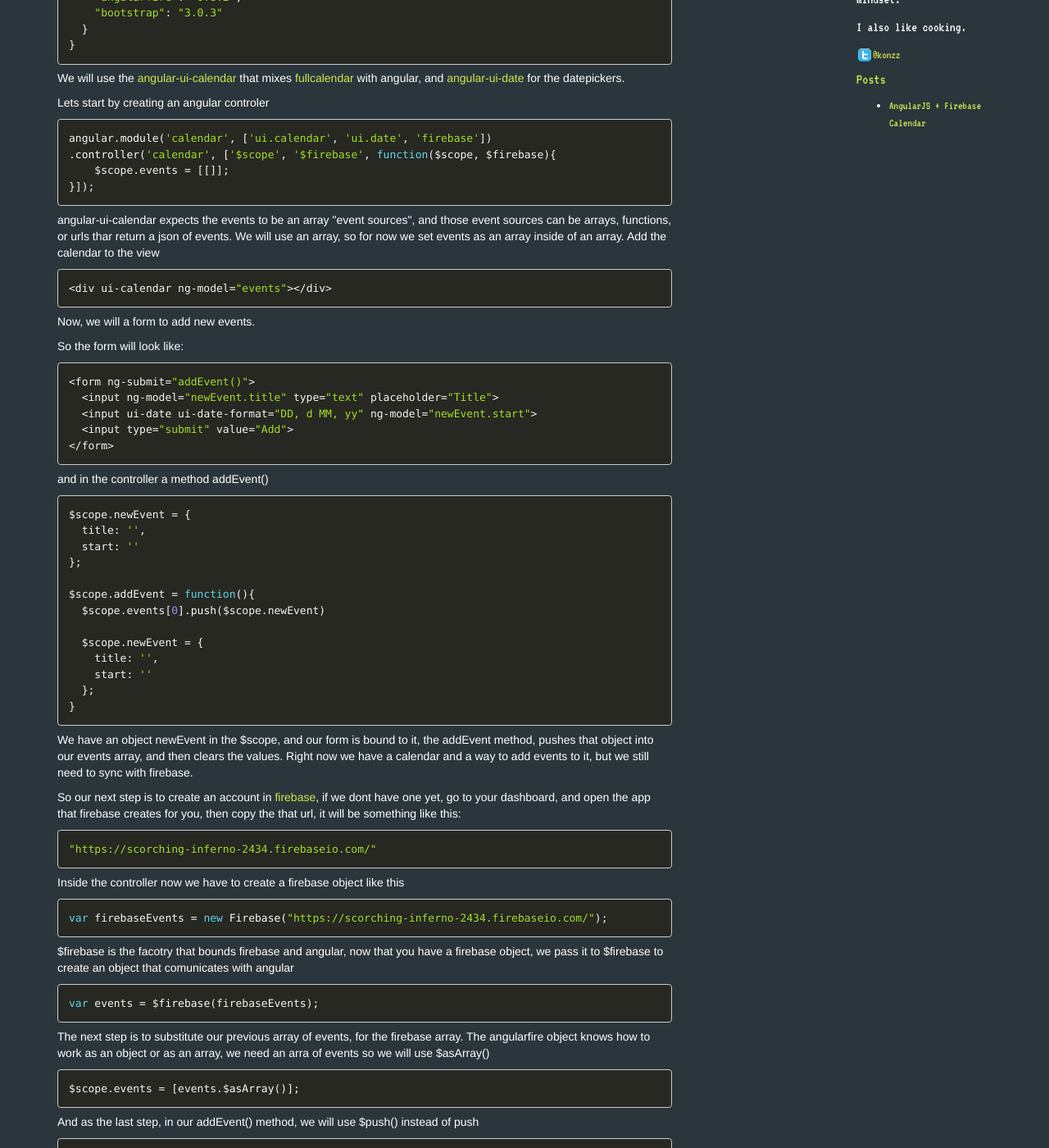
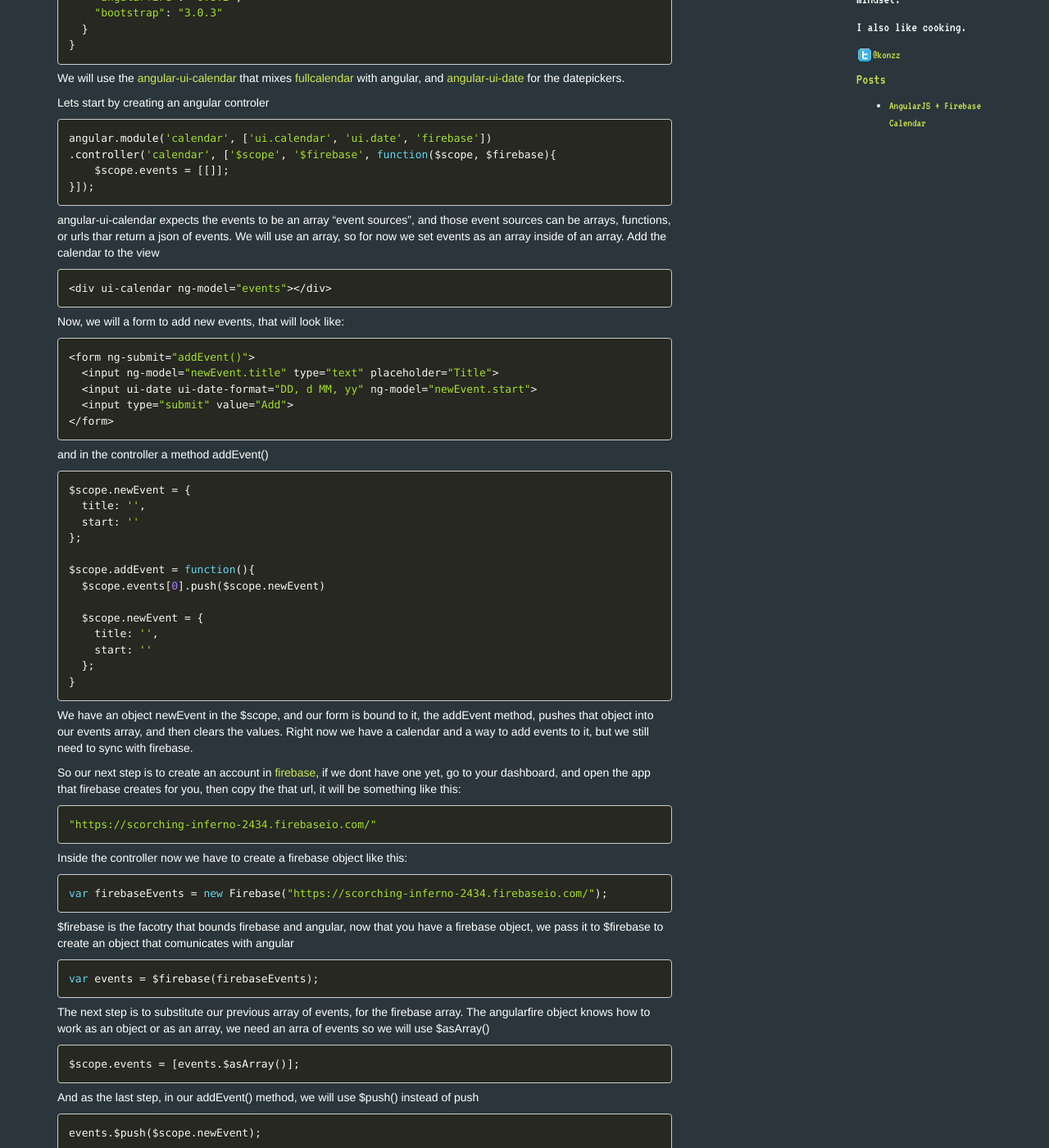
Before and after one commit to konzz/konzz.github.io, a Jekyll site: the page built from _posts/2014-09-15-angular-firebase-calendar.markdown, in a window 1280 px wide and 1400 px high, scrolled down 522 px. Shown: the whole window at 82% size. Built offline with Jekyll 4.4.1, drawn with Linux system fonts in a browser that asks for light colours; nearby versions of some CDN libraries; library files that are not in the unit come from our copies; Markdown is read by kramdown in place of the engine named in the settings; part of the change alters nothing that is shown; some of the changed text lies outside the part shown.

Commit message:
post done with proper markdown

````diff
--- a/_config.yml
+++ b/_config.yml
@@ -11,6 +11,6 @@ twitter_username: konzz
 github_username:  konzz
 
 # Build settings
-markdown: kramdown
+markdown: redcarpet
 highlighter: pygments
 encoding: UTF-8
--- a/_includes/head.html
+++ b/_includes/head.html
@@ -11,14 +11,10 @@
     <link rel="stylesheet" href="{{ "/css/prism.css" | prepend: site.baseurl }}">
 
     <!-- AngularJS -->
-    <script type="text/javascript" src="/bower_components/angular/angular.min.js"></script>
+    <script type="text/javascript" src="{{ "/bower_components/angular/angular.min.js" | prepend: site.baseurl }}"></script>
 
     <!-- PrismJS -->
-    <script type="text/javascript" src="/scripts/prism.js"></script>
-
-    <!-- Custom JavaScript -->
-    <script type="text/javascript" src="/scripts/app.js"></script>
-    <script type="text/javascript" src="/scripts/angular-prism.js"></script>
+    <script type="text/javascript" src="{{ "/scripts/prism.js" | prepend: site.baseurl }}"></script>
 
     <link href='http://fonts.googleapis.com/css?family=VT323' rel='stylesheet' type='text/css'>
     <link rel="canonical" href="{{ page.url | replace:'index.html','' | prepend: site.baseurl | prepend: site.url }}">
--- a/_posts/2014-09-15-angular-firebase-calendar.markdown
+++ b/_posts/2014-09-15-angular-firebase-calendar.markdown
@@ -4,12 +4,13 @@ title:  "AngularJS + Firebase Calendar"
 date:   2014-09-15 17:33:31
 tags: angularjs firebase
 ---
-<p>
-    <a href="http://angularjs.org/">AngularJS</a> and <a href="http://firebase.com">Firebase</a> do a very good combo to do real time apps. Since AngularJS ofers you a good framework with double-data-binding Firebase ofers a realtime-database, also firebase has <a href="http://firebase.com/docs/web/libraries/angular/">AngularFire</a> to make them work together perfectly.
-  </p>
-  <p>So I created a calendar that works with Firebase so sync the events between different clients. This is the bower.json with the dependencies.</p>
 
-<pre><code class="prism language-javascript">{
+[AngularJS][] and [Firebase][] do a very good combo to do real time apps. Since AngularJS ofers you a good framework with double-data-binding Firebase ofers a realtime-database, also firebase has [AngularFire][] to make them work together perfectly.
+
+So I created a calendar that works with Firebase so sync the events between different clients. This is the bower.json with the dependencies.
+
+```javascript
+{
   "name": "calendar",
   "version": "1.0.0",
   "dependencies": {
@@ -21,27 +22,39 @@ tags: angularjs firebase
     "angularfire": "0.8.2",
     "bootstrap": "3.0.3"
   }
-}</code></pre>
+}
+```
 
-  <p>We will use the <a href="http://github.com/angular-ui/ui-calendar">angular-ui-calendar</a> that mixes <a href="http://fullcalendar.io">fullcalendar</a> with angular, and <a href="http://github.com/angular-ui/ui-date">angular-ui-date</a> for the datepickers.</p>
-  <p>Lets start by creating an angular controler</p>
-  <pre><code class="prism language-javascript">angular.module('calendar', ['ui.calendar', 'ui.date', 'firebase'])
+We will use the [angular-ui-calendar][] that mixes [fullcalendar][] with angular, and [angular-ui-date][] for the datepickers.
+
+Lets start by creating an angular controler
+
+```javascript
+angular.module('calendar', ['ui.calendar', 'ui.date', 'firebase'])
 .controller('calendar', ['$scope', '$firebase', function($scope, $firebase){
     $scope.events = [[]];
-}]);</code></pre>
+}]);
+```
 
-  <p>angular-ui-calendar expects the events to be an array "event sources", and those event sources can be arrays, functions, or urls thar return a json of events. We will use an array, so for now we set events as an array inside of an array. Add the calendar to the view</p>
-  <pre><code class="prism language-javascript">&lt;div ui-calendar ng-model="events">&lt;/div></code></pre>
+angular-ui-calendar expects the events to be an array "event sources", and those event sources can be arrays, functions, or urls thar return a json of events. We will use an array, so for now we set events as an array inside of an array. Add the calendar to the view
 
-  <p>Now, we will a form to add new events.</p>
-  <p>So the form will look like:</p>
-  <pre><code class="prism language-javascript">&lt;form ng-submit="addEvent()">
-  &lt;input ng-model="newEvent.title" type="text" placeholder="Title">
-  &lt;input ui-date ui-date-format="DD, d MM, yy" ng-model="newEvent.start">
-  &lt;input type="submit" value="Add">
-&lt;/form></code></pre>
-<p>and in the controller a method addEvent()</p>
-<pre><code class="prism language-javascript">$scope.newEvent = {
+```javascript
+<div ui-calendar ng-model="events"></div>
+```
+
+Now, we will a form to add new events, that will look like:
+
+```javascript
+<form ng-submit="addEvent()">
+  <input ng-model="newEvent.title" type="text" placeholder="Title">
+  <input ui-date ui-date-format="DD, d MM, yy" ng-model="newEvent.start">
+  <input type="submit" value="Add">
+</form>
+```
+and in the controller a method addEvent()
+
+```javascript
+$scope.newEvent = {
   title: '',
   start: ''
 };
@@ -53,24 +66,50 @@ $scope.addEvent = function(){
     title: '',
     start: ''
   };
-}</code></pre>
+}
+```
 
-<p>We have an object newEvent in the $scope, and our form is bound to it, the addEvent method, pushes that object into our events array, and then clears the values. Right now we have a calendar and a way to add events to it, but we still need to sync with firebase.</p>
+We have an object newEvent in the $scope, and our form is bound to it, the addEvent method, pushes that object into our events array, and then clears the values. Right now we have a calendar and a way to add events to it, but we still need to sync with firebase.
 
-<p>So our next step is to create an account in <a href="http://firebase.com/signup/">firebase</a>, if we dont have one yet, go to your dashboard, and open the app that firebase creates for you, then copy the that url, it will be something like this:</p>
-<pre><code class="prism language-javascript">"https://scorching-inferno-2434.firebaseio.com/"</code></pre>
+So our next step is to create an account in [firebase][firebase_signup], if we dont have one yet, go to your dashboard, and open the app that firebase creates for you, then copy the that url, it will be something like this:
 
-<p>Inside the controller now we have to create a firebase object like this</p>
-<pre><code class="prism language-javascript">var firebaseEvents = new Firebase("https://scorching-inferno-2434.firebaseio.com/");</code></pre>
+```javascript
+"https://scorching-inferno-2434.firebaseio.com/"
+```
 
-<p>$firebase is the facotry that bounds firebase and angular, now that you have a firebase object, we pass it to $firebase to create an object that comunicates with angular</p>
-<pre><code class="prism language-javascript">var events = $firebase(firebaseEvents);</code></pre>
+Inside the controller now we have to create a firebase object like this:
 
-<p>The next step is to substitute our previous array of events, for the firebase array. The angularfire object knows how to work as an object or as an array, we need an arra of events so we will use $asArray()</p>
-<pre><code class="prism language-javascript">$scope.events = [events.$asArray()];</code></pre>
+```javascript
+var firebaseEvents = new Firebase("https://scorching-inferno-2434.firebaseio.com/");
+```
 
-<p>And as the last step, in our addEvent() method, we will use $push() instead of push</p>
-<pre><code class="prism language-javascript">events.$push($scope.newEvent);</code></pre>
+$firebase is the facotry that bounds firebase and angular, now that you have a firebase object, we pass it to $firebase to create an object that comunicates with angular
 
-<p>In this demo I dont cover authentication, and any user can modify the events, but you should put authentication and review the user permissions in your app</p>
-<p>You can get the complete demo from my github account <a href="http://github.com/konzz/angular-firebase-calendar">here</a></p>
+```javascript
+var events = $firebase(firebaseEvents);
+```
+
+The next step is to substitute our previous array of events, for the firebase array. The angularfire object knows how to work as an object or as an array, we need an arra of events so we will use $asArray()
+
+```javascript
+$scope.events = [events.$asArray()];
+```
+
+And as the last step, in our addEvent() method, we will use $push() instead of push
+
+```javascript
+events.$push($scope.newEvent);
+```
+
+In this demo I dont cover authentication, and any user can modify the events, but you should put authentication and review the user permissions in your app.
+
+You can get the complete demo from my github account [here][githube_project]
+
+[AngularJS]: http://angularjs.org
+[Firebase]: http://firebase.com
+[firebase_signup]: http://firebase.com/signup/
+[AngularFire]: http://firebase.com/docs/web/libraries/angular/
+[angular-ui-calendar]: http://github.com/angular-ui/ui-calendar
+[fullcalendar]: http://fullcalendar.io
+[angular-ui-date]: http://github.com/angular-ui/ui-date
+[githube_project]: http://github.com/konzz/angular-firebase-calendar
--- a/scripts/angular-prism.js
+++ /dev/null
@@ -1,9 +0,0 @@
-angular.module('blog')
-.directive('prism', function(){
-  return {
-    restrict: 'C',
-    link: function($scope, element){
-      Prism.highlightElement(element[0]);
-    }
-  }
-})
--- a/scripts/app.js
+++ /dev/null
@@ -1,3 +0,0 @@
-'use strict';
-
-angular.module('blog', []);
````
